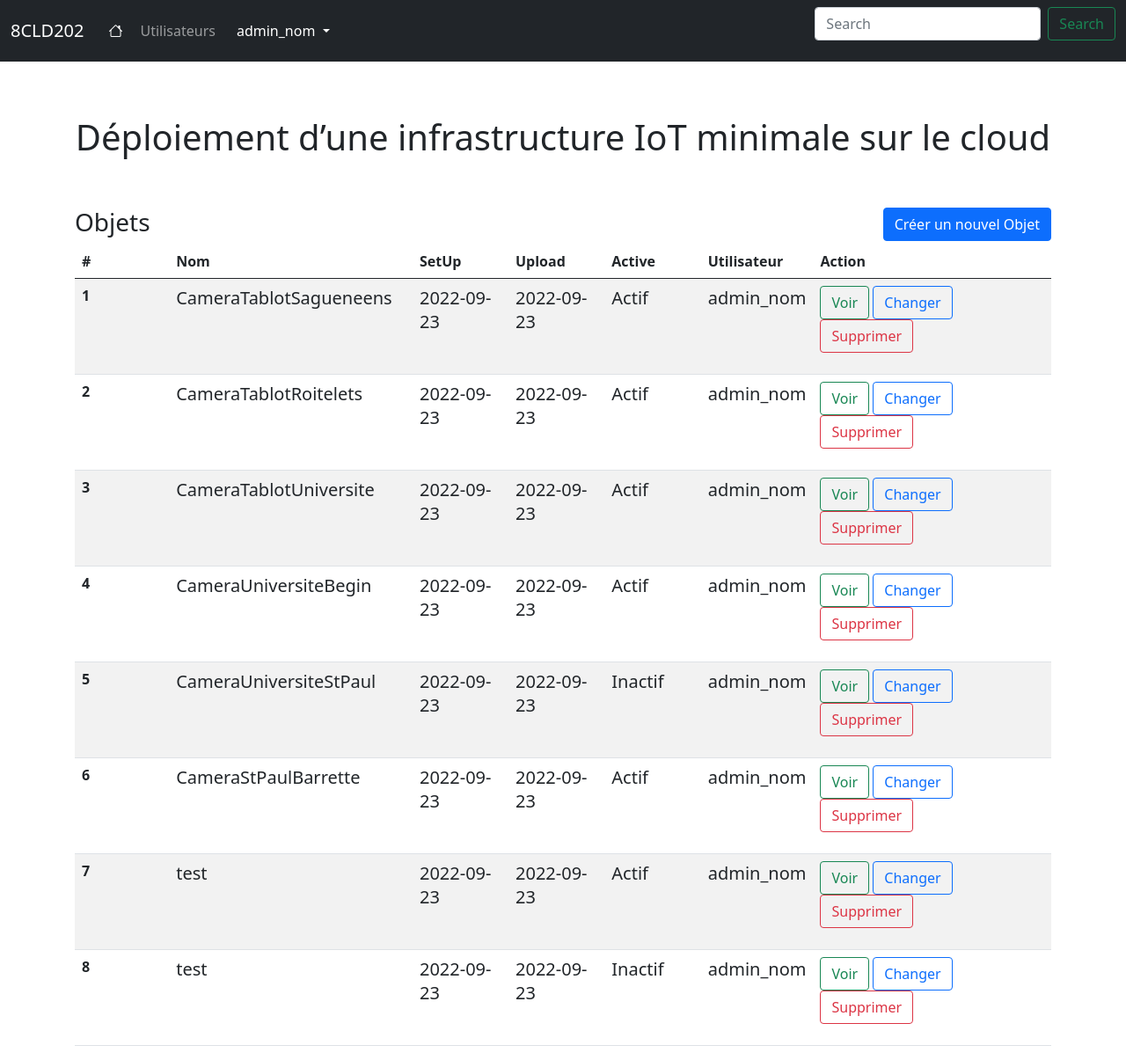
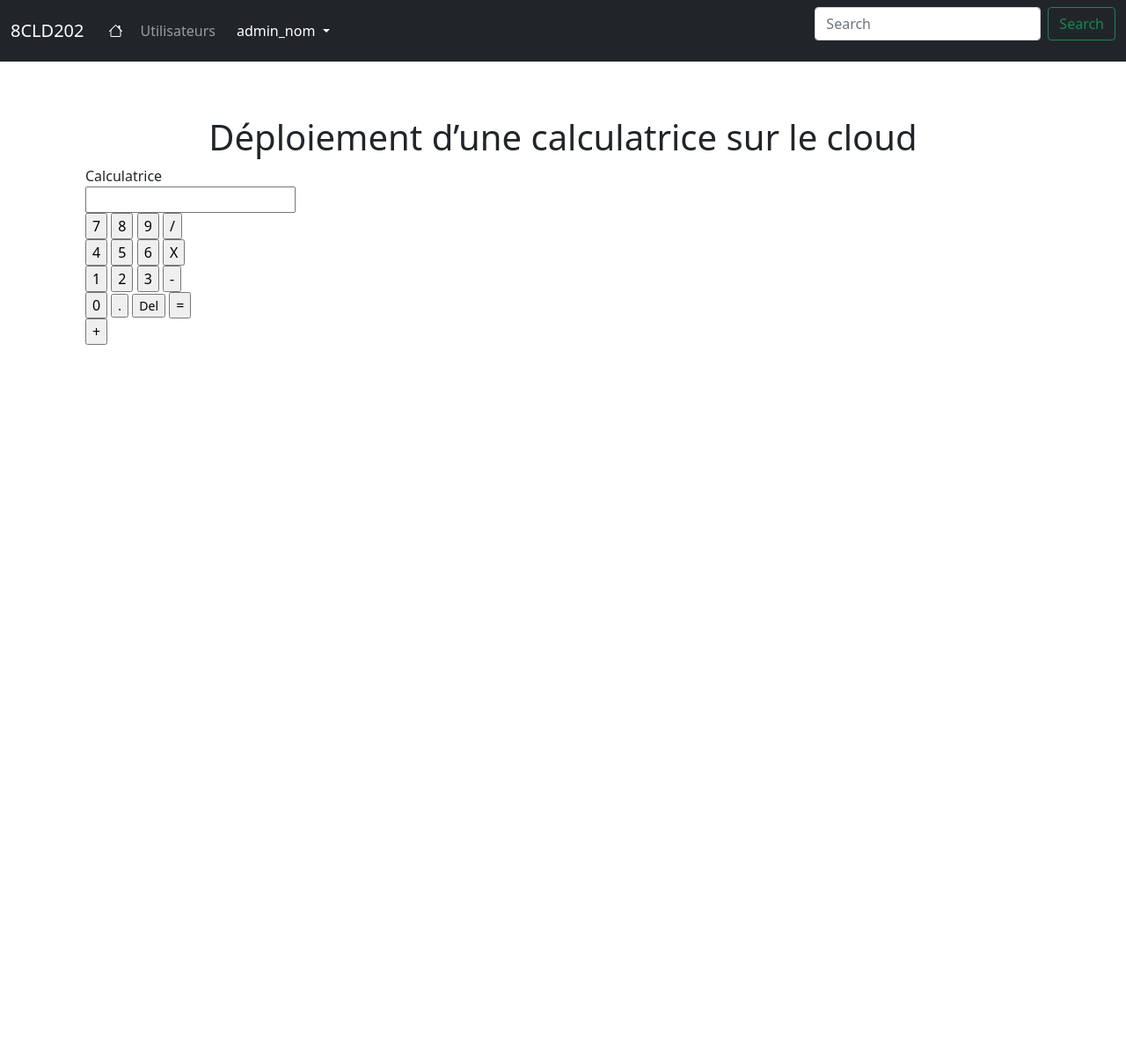
Before and after one commit to micmorin/2022A-Microservices_Simple_UQAC_8CLD201, a Flask app: page / in a window 1280 px wide. Shown: the whole page at 88% size. After the commit the page ends 392 px from the top, so only its background shows below. Run offline with Flask 2, Linux system fonts and the light colour scheme; a user stored in the database is signed in; data comes from the database, SQL or seed files in the repository; some libraries are stand-ins or nearby versions.

Commit message:
Updated index.html

```diff
--- a/Web/src/main/templates/index.html
+++ b/Web/src/main/templates/index.html
@@ -14,64 +14,41 @@
 
 <div class="row">
     <div class="col">
-        <h1 class="mt-5 text-center">Déploiement d’une infrastructure IoT minimale sur le cloud</h1>
+        <h1 class="mt-5 text-center">Déploiement d’une calculatrice sur le cloud</h1>
     </div>
 </div>
 
-<div class="row">
-    <div class="col">
-        <h3 class="mt-5">Objets</h3>
+<div class="container">
+    <div class="header">Calculatrice</div>
+    <input type="text" class="result">
+    <div class="first-row">
+      <input type="button" name="" value="7" class="global">
+      <input type="button" name="" value="8" class="global">
+      <input type="button" name="" value="9" class="global">
+      <input type="button" name="" value="/" class="global">
     </div>
-    {% if current_user.is_authenticated and current_user.profil.description == "admin"%}
-    <div class="col text-end">
-        <a class="btn btn-primary mt-5" href="{{url_for('objects.create')}}"> Créer un nouvel Objet</a>
+    <div class="second-row">
+      <input type="button" name="" value="4" class="global">
+      <input type="button" name="" value="5" class="global">
+      <input type="button" name="" value="6" class="global">
+      <input type="button" name="" value="X" class="global">
     </div>
-    {% endif %}
-</div>
-
-<table class="table table-striped">
-  <thead>
-    <tr>
-      <th scope="col" style="width:10%">#</th>
-      <th scope="col" style="width:25%">Nom</th>
-      <th scope="col" style="width:10%">SetUp</th>
-      <th scope="col" style="width:10%">Upload</th>
-      <th scope="col" style="width:10%">Active</th>
-      <th scope="col" style="width:10%">Utilisateur</th>
-      <th scope="col" style="width:25%">Action</th>
-    </tr>
-  </thead>
-  <tbody>
-      {% for object in objects %}
-      <tr>
-          <th scope="row">{{object.id}}</th>
-          <td class="lead">{{object.name}}</td>
-          <td class="lead">{{object.setup_date}}</td>
-          <td class="lead">{{object.upload_date}}</td>
-          <td class="lead">{% if object.status%} Actif {%else%} Inactif {%endif%}</td>
-          <td class="lead">{{object.user.name}}</td>
-          <td>
-              <form action="{{url_for('objects.destroy', object_id = object.id)}}"
-                    method="POST">
-
-                  <a href="{{url_for('objects.show', object_id = object.id)}}"
-                      class="btn btn-outline-success"
-                      role="button">
-                          Voir
-                  </a>
-                  {% if current_user.is_authenticated and current_user.profil.description == "admin" %}
-                  <a href="{{url_for('objects.update', object_id = object.id)}}"
-                      class="btn btn-outline-primary"
-                      role="button">
-                          Changer
-                  </a>
-                  <button type="submit" class="btn btn-outline-danger">Supprimer</button>
-                  {% endif %}
-              </form>
-
-          </td>
-      </tr>
-      {% endfor %}
-  </tbody>
-</table>
+    <div class="third-row">
+      <input type="button" name="" value="1" class="global">
+      <input type="button" name="" value="2" class="global">
+      <input type="button" name="" value="3" class="global">
+      <input type="button" name="" value="-" class="global">
+    </div>
+    <div class="conflict">
+      <div class="left">
+        <input type="button" name="" value="0" class=" big">
+        <input type="button" name="" value="." class=" small">
+        <input type="button" name="" value="Del" class=" red small white-text top-margin">
+        <input type="button" name="" value="=" class=" green white-text big top-margin">
+      </div>
+      <div class="right">
+        <input type="button" name="" value="+" class="global grey plus">
+      </div>
+    </div>
+  </div>
 {% endblock %}
```
